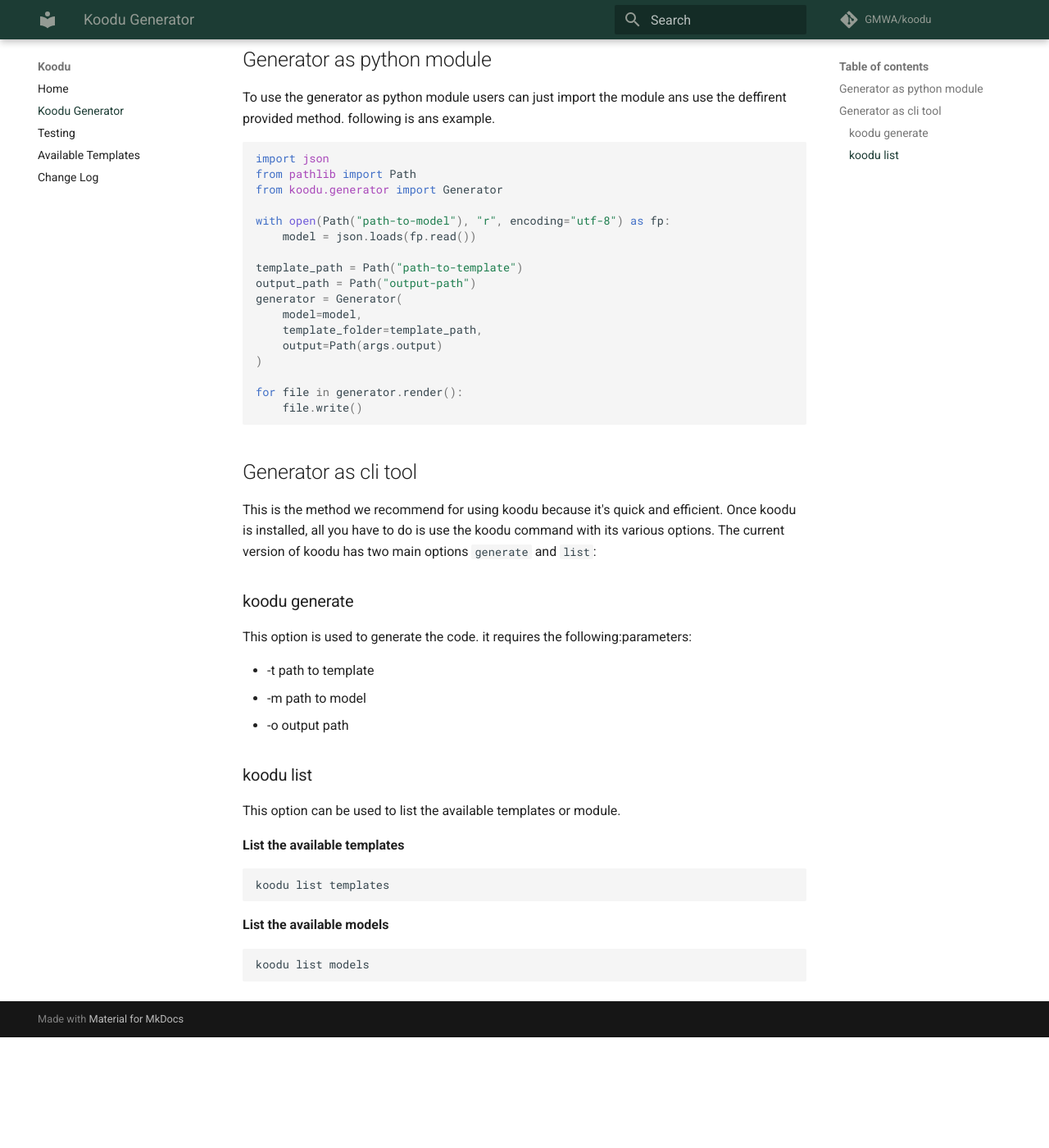
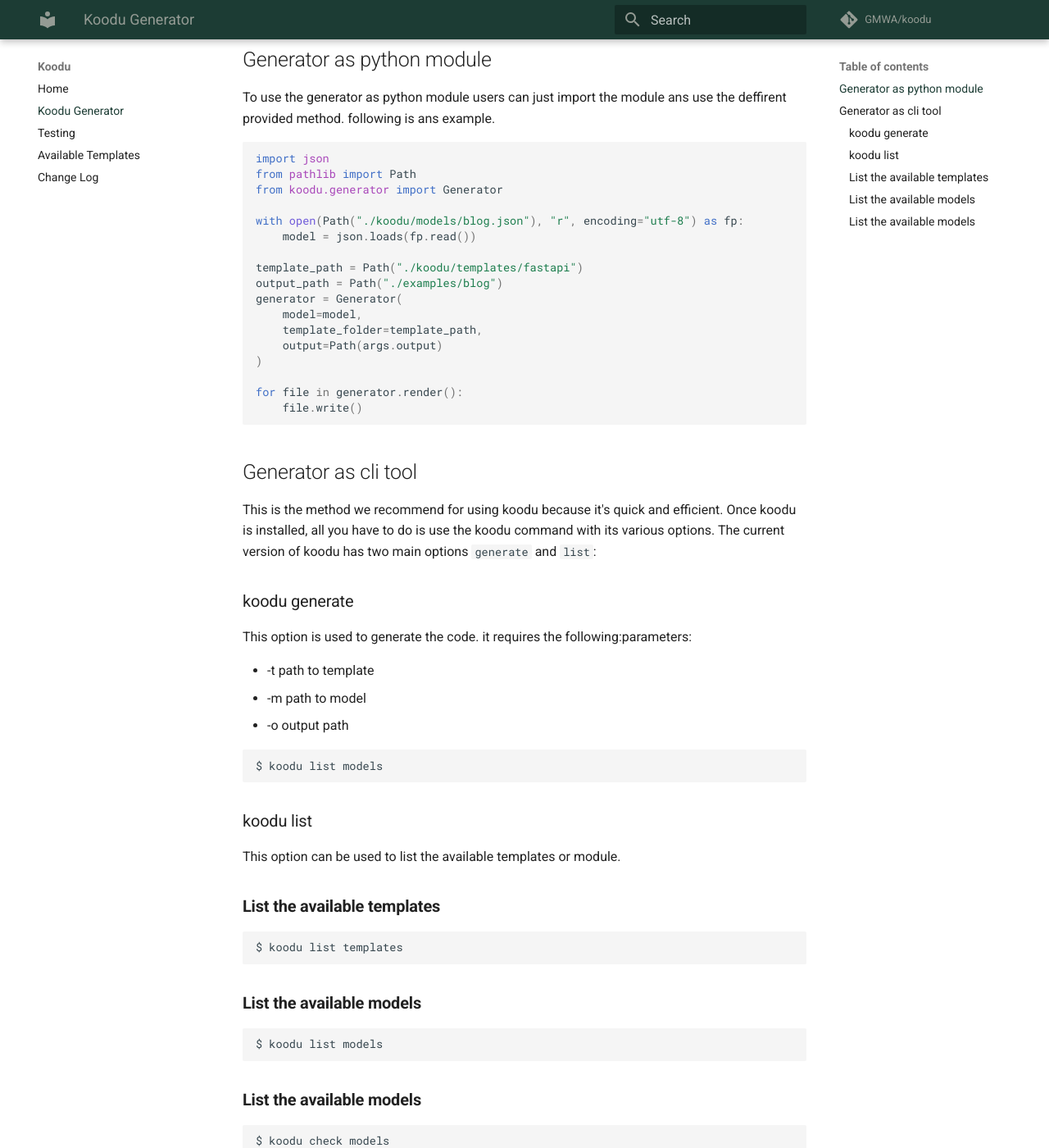
Before and after one commit to GMWA/koodu, an MkDocs documentation site: the page built from docs/generator.md, in a window 1280 px wide and 1400 px high, scrolled down 366 px. Shown: the whole window at 82% size. Built offline with MkDocs 1.6.1 and Material for MkDocs 9.7.7, drawn with Linux system fonts in a browser that asks for light colours; comment, search, counter and statistics services are not loaded; before the commit the page ends 1631 px from its top, so only the background shows below that.

Commit message:
docs sh typos

````diff
--- a/docs/generator.md
+++ b/docs/generator.md
@@ -17,11 +17,11 @@ import json
 from pathlib import Path
 from koodu.generator import Generator
 
-with open(Path("path-to-model"), "r", encoding="utf-8") as fp:
+with open(Path("./koodu/models/blog.json"), "r", encoding="utf-8") as fp:
     model = json.loads(fp.read())
 
-template_path = Path("path-to-template")
-output_path = Path("output-path")
+template_path = Path("./koodu/templates/fastapi")
+output_path = Path("./examples/blog")
 generator = Generator(
     model=model,
     template_folder=template_path,
@@ -44,18 +44,28 @@ This option is used to generate the code. it requires the following:parameters:
 * -m path to model
 * -o output path
 
+```sh
+$ koodu list models
+```
+
 ### koodu list
 
 This option can be used to list the available templates or module.
 
-**List the available templates**
+### **List the available templates**
 
-```
-koodu list templates
+```sh
+$ koodu list templates
 ```
 
-**List the available models**
+### **List the available models**
 
+```sh
+$ koodu list models
 ```
-koodu list models
+
+### **List the available models**
+
+```sh
+$ koodu check models
 ```
````
Also changed, not shown: docs/index.md (+3 -3 lines), docs/templates.md (+2 -2 lines).
